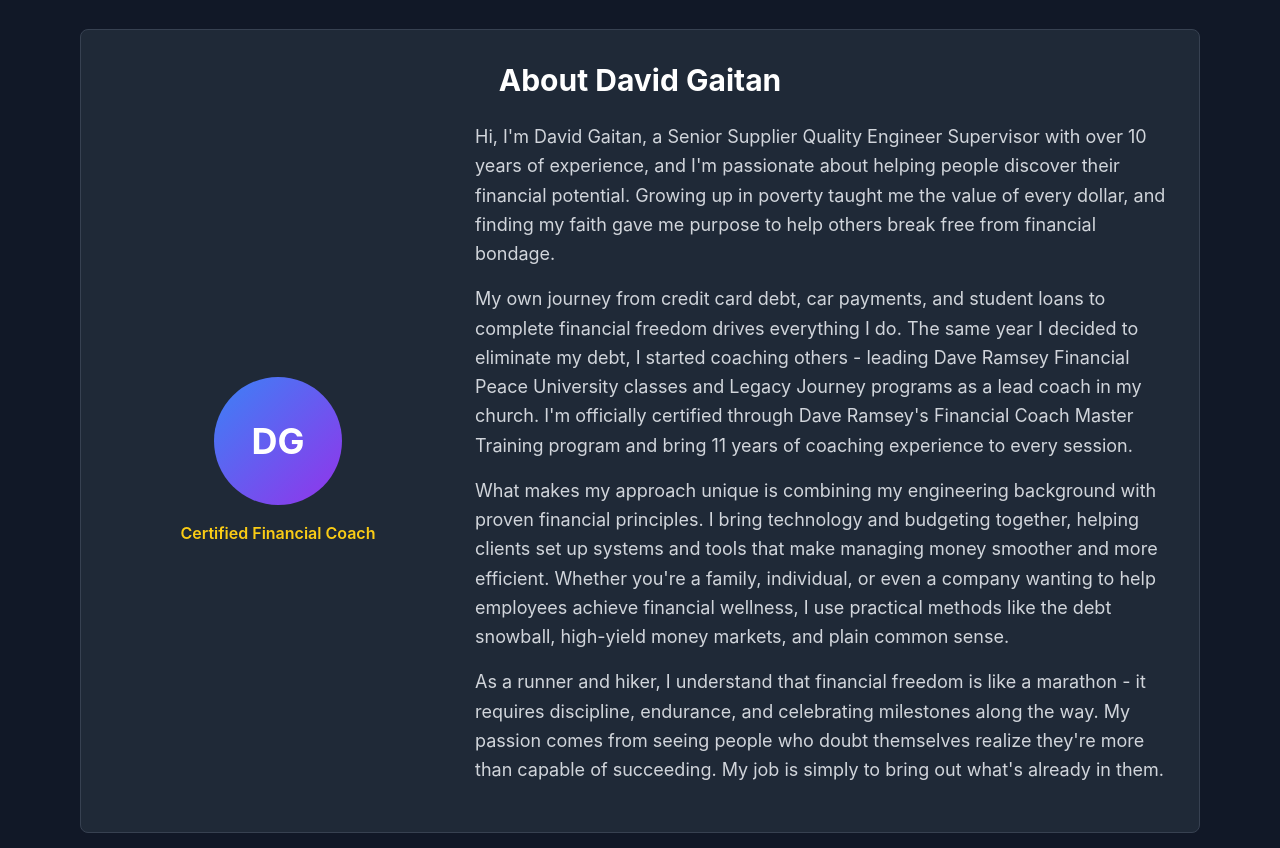
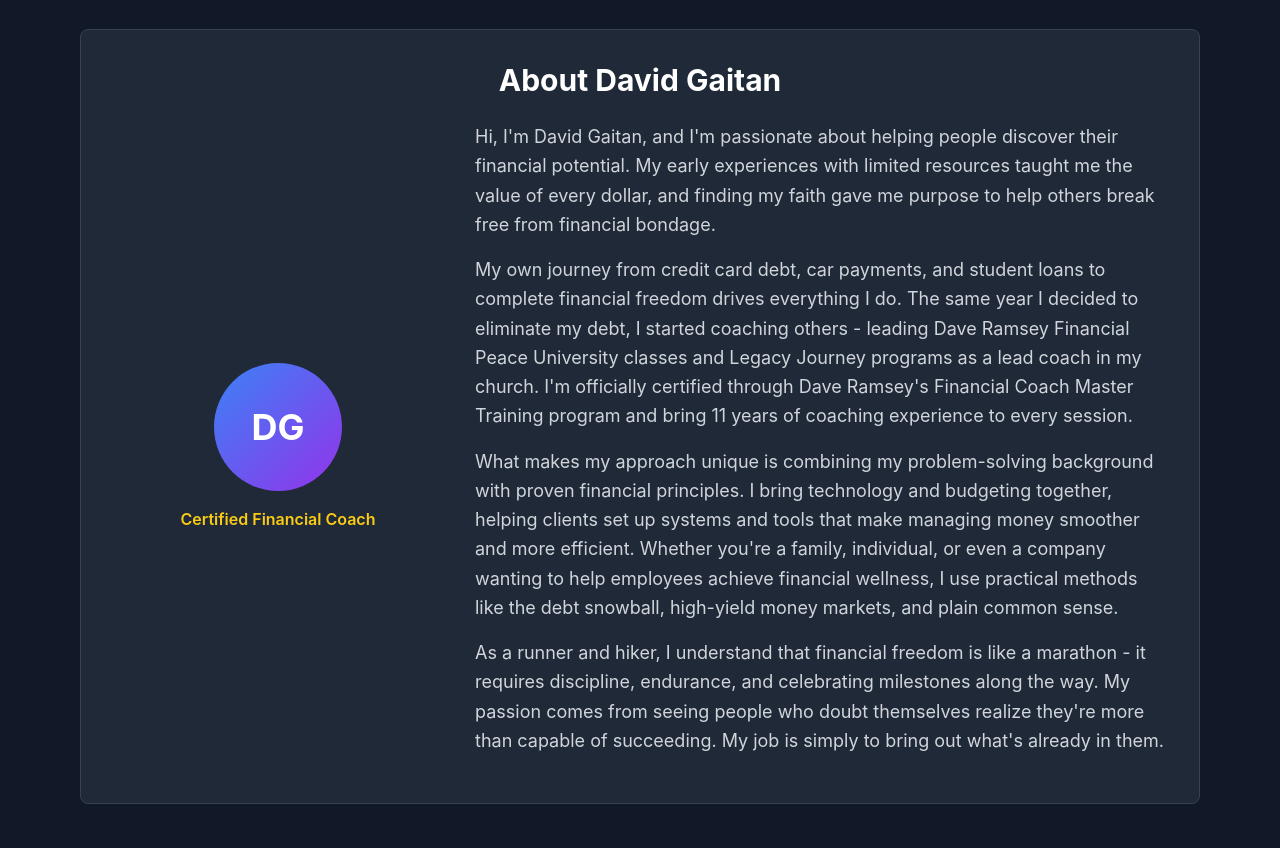
Before and after one commit to DavNarok/Gaitan-Financial-Coaching, a React (Create React App) app: page / in a window 1280 px wide. Shown: the part 400-1248 px from the top of the page. Built offline with nearby package versions, Linux system fonts and the light colour scheme.

Commit message:
Updated About section - removed engineering specifics and refined poverty statement

```diff
--- a/src/App.js
+++ b/src/App.js
@@ -53,13 +53,13 @@ const FinancialCoachingApp = () => {
           </div>
           <div className="md:col-span-2">
 <p className="text-gray-300 text-lg leading-relaxed mb-4">
-  Hi, I'm David Gaitan, a Senior Supplier Quality Engineer Supervisor with over 10 years of experience, and I'm passionate about helping people discover their financial potential. Growing up in poverty taught me the value of every dollar, and finding my faith gave me purpose to help others break free from financial bondage.
+  Hi, I'm David Gaitan, and I'm passionate about helping people discover their financial potential. My early experiences with limited resources taught me the value of every dollar, and finding my faith gave me purpose to help others break free from financial bondage.
 </p>
 <p className="text-gray-300 text-lg leading-relaxed mb-4">
   My own journey from credit card debt, car payments, and student loans to complete financial freedom drives everything I do. The same year I decided to eliminate my debt, I started coaching others - leading Dave Ramsey Financial Peace University classes and Legacy Journey programs as a lead coach in my church. I'm officially certified through Dave Ramsey's Financial Coach Master Training program and bring 11 years of coaching experience to every session.
 </p>
 <p className="text-gray-300 text-lg leading-relaxed mb-4">
-  What makes my approach unique is combining my engineering background with proven financial principles. I bring technology and budgeting together, helping clients set up systems and tools that make managing money smoother and more efficient. Whether you're a family, individual, or even a company wanting to help employees achieve financial wellness, I use practical methods like the debt snowball, high-yield money markets, and plain common sense.
+  What makes my approach unique is combining my problem-solving background with proven financial principles. I bring technology and budgeting together, helping clients set up systems and tools that make managing money smoother and more efficient. Whether you're a family, individual, or even a company wanting to help employees achieve financial wellness, I use practical methods like the debt snowball, high-yield money markets, and plain common sense.
 </p>
 <p className="text-gray-300 text-lg leading-relaxed mb-4">
   As a runner and hiker, I understand that financial freedom is like a marathon - it requires discipline, endurance, and celebrating milestones along the way. My passion comes from seeing people who doubt themselves realize they're more than capable of succeeding. My job is simply to bring out what's already in them.
@@ -479,7 +479,7 @@ const FinancialCoachingApp = () => {
             </div>
           </div>
           <a
-            href="https://discord.gg/97EcpXcB"
+            href="https://discord.gg/zZaH3gEZUn"
             target="_blank"
             rel="noopener noreferrer"
             className="inline-block bg-white text-indigo-600 px-8 py-3 rounded-lg font-bold hover:bg-gray-100 transition-colors"
```
